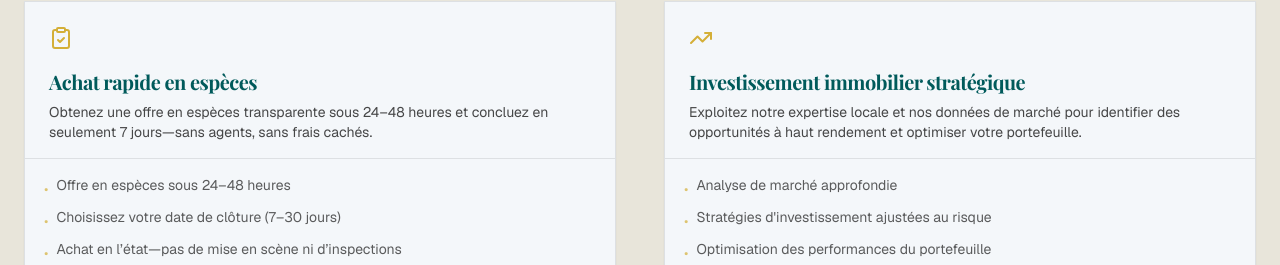
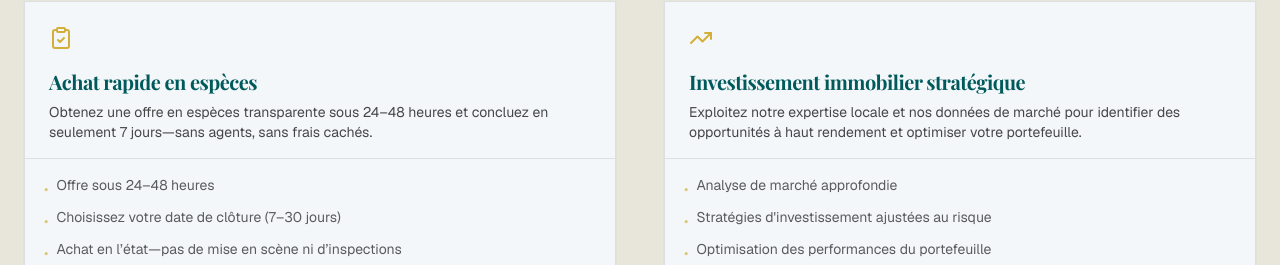
Before and after one commit to xtm888/switchinvest, a Next.js app: page / in a window 1280 px wide. Shown: the part 2628-2893 px from the top of the page. Built offline with nearby package versions, Linux system fonts and the light colour scheme; a web font is replaced by a local one.

Commit message:
content: simplify offer timing text across all language translations

```diff
--- a/translations/de.ts
+++ b/translations/de.ts
@@ -120,7 +120,7 @@ export const de: Translation = {
       title: "Schneller Barankauf",
       description: "Erhalten Sie innerhalb von 24–48 Stunden ein transparentes Barangebot und schließen Sie schon nach 7 Tagen ab—ohne Makler, ohne versteckte Gebühren.",
       features: [
-        "Barangebot in 24–48 Stunden",
+        "Angebot in 24–48 Stunden",
         "Wählen Sie Ihr Abschlussdatum (7–30 Tage)",
         "Kauf im Ist-Zustand—keine Inszenierung oder Inspektionen",
         "Keine versteckten Gebühren"
--- a/translations/en.ts
+++ b/translations/en.ts
@@ -97,7 +97,7 @@ export const en: Translation = {
       title: "Quick Cash Purchase",
       description: "Get a transparent, all-cash offer within 24–48 hours and close in as little as 7 days—no agents, no hidden fees.",
       features: [
-        "All-cash offer in 24–48 hours",
+        "Offer in 24–48 hours",
         "Choose your closing date (7–30 days)",
         "As-is purchase—no staging or inspections",
         "No hidden fees"
--- a/translations/fr.ts
+++ b/translations/fr.ts
@@ -110,7 +110,7 @@ export const fr: Translation = {
       title: "Achat rapide en espèces",
       description: "Obtenez une offre en espèces transparente sous 24–48 heures et concluez en seulement 7 jours—sans agents, sans frais cachés.",
       features: [
-        "Offre en espèces sous 24–48 heures",
+        "Offre sous 24–48 heures",
         "Choisissez votre date de clôture (7–30 jours)",
         "Achat en l’état—pas de mise en scène ni d’inspections",
         "Pas de frais cachés"
--- a/translations/nl.ts
+++ b/translations/nl.ts
@@ -117,7 +117,7 @@ export const nl: Translation = {
       title: "Snelle contante aankoop",
       description: "Ontvang binnen 24–48 uur een transparant, contant bod en sluit al binnen 7 dagen af—geen makelaars, geen verborgen kosten.",
       features: [
-        "Contant bod binnen 24–48 uur",
+        "Bod binnen 24–48 uur",
         "Kies uw sluitingsdatum (7–30 dagen)",
         "Aankoop in huidige staat—geen staging of inspecties",
         "Geen verborgen kosten"
```
